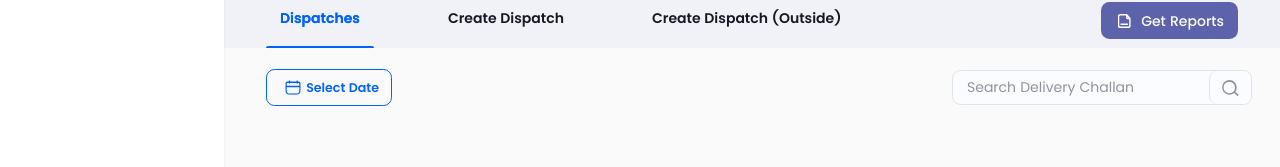
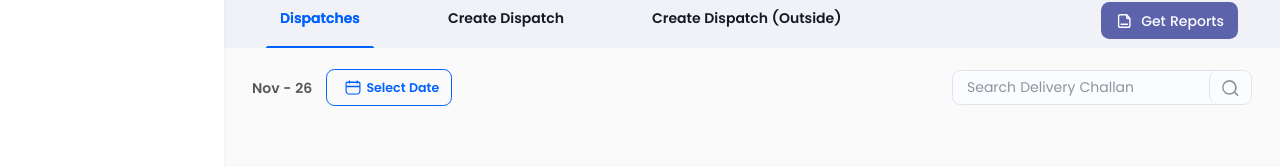
Before and after one commit to ecknologic/TrackingSystem, a React (Create React App) app in the folder client/: page /dispatches in a window 1280 px wide. Shown: the part 157-324 px from the top of the page. Built offline with nearby package versions, Linux system fonts and the light colour scheme; no server answers; sample sign-in values are in the browser's storage.

Commit message:
add date label

```diff
--- a/client/src/UI/dispatches/tabs/Dispatches.js
+++ b/client/src/UI/dispatches/tabs/Dispatches.js
@@ -8,12 +8,14 @@ import { ScheduleIcon } from '../../../components/SVG_Icons';
 import TableAction from '../../../components/TableAction';
 import SearchInput from '../../../components/SearchInput';
 import ConfirmMessage from '../../../components/ConfirmMessage';
-import { TRACKFORM } from '../../../utils/constants';
+import { TODAYDATE, TRACKFORM } from '../../../utils/constants';
 import CustomPagination from '../../../components/CustomPagination';
 import { dispatchColumns } from '../../../assets/fixtures';
 import { disableFutureDates } from '../../../utils/Functions';
+import DateValue from '../../../components/DateValue';
 const DATEFORMAT = 'DD-MM-YYYY'
 const DATEANDTIMEFORMAT = 'DD/MM/YYYY hh:mm A'
+const format = 'YYYY-MM-DD'
 
 const Dispatches = () => {
     const [loading, setLoading] = useState(true)
@@ -25,6 +27,7 @@ const Dispatches = () => {
     const [btnDisabled, setBtnDisabled] = useState(false)
     const [DCModal, setDCModal] = useState(false)
     const [confirmModal, setConfirmModal] = useState(false)
+    const [selectedDate, setSelectedDate] = useState(TODAYDATE)
     const [shake, setShake] = useState(false)
     const [open, setOpen] = useState(false)
     const [dispatches, setDispatches] = useState([])
@@ -52,6 +55,7 @@ const Dispatches = () => {
 
     const handleDateSelect = (value) => {
         setOpen(false)
+        setSelectedDate(dayjs(value).format(format))
         const filteredData = dispatchesClone.filter(item => dayjs(value).format(DATEFORMAT) === dayjs(item.dispatchedDate).format(DATEFORMAT))
         setDispatches(filteredData)
         setTotalCount(filteredData.length)
@@ -119,6 +123,7 @@ const Dispatches = () => {
         <div className='stock-delivery-container'>
             <div className='header'>
                 <div className='left'>
+                    <DateValue date={selectedDate} />
                     <div className='app-date-picker-wrapper'>
                         <div className='date-picker' onClick={() => setOpen(true)}>
                             <ScheduleIcon />
--- a/client/src/UI/materials/tabs/AddReceivedMaterials.js
+++ b/client/src/UI/materials/tabs/AddReceivedMaterials.js
@@ -7,14 +7,16 @@ import ConfirmModal from '../../../components/CustomModal';
 import { ScheduleIcon } from '../../../components/SVG_Icons';
 import SearchInput from '../../../components/SearchInput';
 import ConfirmMessage from '../../../components/ConfirmMessage';
-import { TRACKFORM } from '../../../utils/constants';
+import { TODAYDATE, TRACKFORM } from '../../../utils/constants';
 import CustomPagination from '../../../components/CustomPagination';
 import { getRMColumns } from '../../../assets/fixtures';
 import { disableFutureDates, getBase64, isEmpty, resetTrackForm } from '../../../utils/Functions';
 import CustomModal from '../../../components/CustomModal';
 import MaterialReceivedForm from '../forms/MaterialReceived';
 import { validateNames, validateNumber, validateReceivedMaterialValues } from '../../../utils/validations';
+import DateValue from '../../../components/DateValue';
 const DATEFORMAT = 'DD-MM-YYYY'
+const format = 'YYYY-MM-DD'
 
 const AddMaterials = () => {
     const [loading, setLoading] = useState(true)
@@ -26,6 +28,7 @@ const AddMaterials = () => {
     const [btnDisabled, setBtnDisabled] = useState(false)
     const [modal, setModal] = useState(false)
     const [confirmModal, setConfirmModal] = useState(false)
+    const [selectedDate, setSelectedDate] = useState(TODAYDATE)
     const [shake, setShake] = useState(false)
     const [open, setOpen] = useState(false)
     const [RM, setRM] = useState([])
@@ -55,6 +58,7 @@ const AddMaterials = () => {
 
     const handleDateSelect = (value) => {
         setOpen(false)
+        setSelectedDate(dayjs(value).format(format))
         let filteredData = RMClone.filter(item => dayjs(value).format(DATEFORMAT) == dayjs(item.dispatchedDate).format(DATEFORMAT))
         setRM(filteredData)
     }
@@ -182,6 +186,7 @@ const AddMaterials = () => {
         <div className='stock-delivery-container'>
             <div className='header'>
                 <div className='left'>
+                    <DateValue date={selectedDate} />
                     <div className='app-date-picker-wrapper'>
                         <div className='date-picker' onClick={() => setOpen(true)}>
                             <ScheduleIcon />
--- a/client/src/UI/materials/tabs/ReceivedMaterials.js
+++ b/client/src/UI/materials/tabs/ReceivedMaterials.js
@@ -8,11 +8,13 @@ import { ScheduleIcon } from '../../../components/SVG_Icons';
 import TableAction from '../../../components/TableAction';
 import SearchInput from '../../../components/SearchInput';
 import ConfirmMessage from '../../../components/ConfirmMessage';
-import { TRACKFORM } from '../../../utils/constants';
+import { TODAYDATE, TRACKFORM } from '../../../utils/constants';
 import CustomPagination from '../../../components/CustomPagination';
 import { ReceivedMColumns } from '../../../assets/fixtures';
 import { disableFutureDates } from '../../../utils/Functions';
+import DateValue from '../../../components/DateValue';
 const DATEFORMAT = 'DD-MM-YYYY'
+const format = 'YYYY-MM-DD'
 
 const ReceivedMaterials = () => {
     const [loading, setLoading] = useState(true)
@@ -24,6 +26,7 @@ const ReceivedMaterials = () => {
     const [btnDisabled, setBtnDisabled] = useState(false)
     const [modal, setModal] = useState(false)
     const [confirmModal, setConfirmModal] = useState(false)
+    const [selectedDate, setSelectedDate] = useState(TODAYDATE)
     const [open, setOpen] = useState(false)
     const [RM, setRM] = useState([])
     const [RMClone, setRMClone] = useState([])
@@ -50,6 +53,7 @@ const ReceivedMaterials = () => {
 
     const handleDateSelect = (value) => {
         setOpen(false)
+        setSelectedDate(dayjs(value).format(format))
         const filtered = RMClone.filter(item => dayjs(value).format(DATEFORMAT) == dayjs(item.dispatchedDate).format(DATEFORMAT))
         setRM(filtered)
         setTotalCount(filtered.length)
@@ -112,6 +116,7 @@ const ReceivedMaterials = () => {
         <div className='stock-delivery-container'>
             <div className='header'>
                 <div className='left'>
+                    <DateValue date={selectedDate} />
                     <div className='app-date-picker-wrapper'>
                         <div className='date-picker' onClick={() => setOpen(true)}>
                             <ScheduleIcon />
--- a/client/src/UI/materials/tabs/RequestedMaterialStatus.js
+++ b/client/src/UI/materials/tabs/RequestedMaterialStatus.js
@@ -8,12 +8,13 @@ import { ScheduleIcon } from '../../../components/SVG_Icons';
 import TableAction from '../../../components/TableAction';
 import SearchInput from '../../../components/SearchInput';
 import ConfirmMessage from '../../../components/ConfirmMessage';
-import { TRACKFORM } from '../../../utils/constants';
+import { TODAYDATE, TRACKFORM } from '../../../utils/constants';
 import CustomPagination from '../../../components/CustomPagination';
 import { getRMColumns } from '../../../assets/fixtures';
 import { disableFutureDates } from '../../../utils/Functions';
+import DateValue from '../../../components/DateValue';
 const DATEFORMAT = 'DD-MM-YYYY'
-const DATEANDTIMEFORMAT = 'DD/MM/YYYY hh:mm A'
+const format = 'YYYY-MM-DD'
 
 const MaterialStatus = () => {
     const [loading, setLoading] = useState(true)
@@ -25,7 +26,7 @@ const MaterialStatus = () => {
     const [btnDisabled, setBtnDisabled] = useState(false)
     const [DCModal, setDCModal] = useState(false)
     const [confirmModal, setConfirmModal] = useState(false)
-    const [shake, setShake] = useState(false)
+    const [selectedDate, setSelectedDate] = useState(TODAYDATE)
     const [open, setOpen] = useState(false)
     const [RM, setRM] = useState([])
     const [RMClone, setRMClone] = useState([])
@@ -54,6 +55,7 @@ const MaterialStatus = () => {
 
     const handleDateSelect = (value) => {
         setOpen(false)
+        setSelectedDate(dayjs(value).format(format))
         const filtered = RMClone.filter(item => dayjs(value).format(DATEFORMAT) === dayjs(item.requestedDate).format(DATEFORMAT))
         setRM(filtered)
         setTotalCount(filtered.length)
@@ -121,6 +123,7 @@ const MaterialStatus = () => {
         <div className='stock-delivery-container'>
             <div className='header'>
                 <div className='left'>
+                    <DateValue date={selectedDate} />
                     <div className='app-date-picker-wrapper'>
                         <div className='date-picker' onClick={() => setOpen(true)}>
                             <ScheduleIcon />
--- /dev/null
+++ b/client/src/components/DateValue.js
@@ -0,0 +1,13 @@
+import dayjs from 'dayjs';
+import React from 'react';
+const months = ["Jan", "Feb", "Mar", "Apr", "May", "Jun", "Jul", "Aug", "Sep", "Oct", "Nov", "Dec"];
+
+const DateValue = ({ date }) => {
+
+    const monthIndex = dayjs(date).month()
+    const day = dayjs(date).get('date')
+
+    return <span className='app-date-value'>{`${months[monthIndex]} - ${day}`}</span>
+}
+
+export default DateValue
--- a/client/src/sass/global-styles.scss
+++ b/client/src/sass/global-styles.scss
@@ -981,6 +981,11 @@ $textColorDisabled:rgba(0,0,0,0.55);
     }
 }
 
+.app-date-value {
+    color: rgba(0,0,0,0.65);
+    font-family: 'PoppinsSemiBold600';
+}
+
 // -------------- Various Table styles ------------------- //
 
 .app-table {
```
